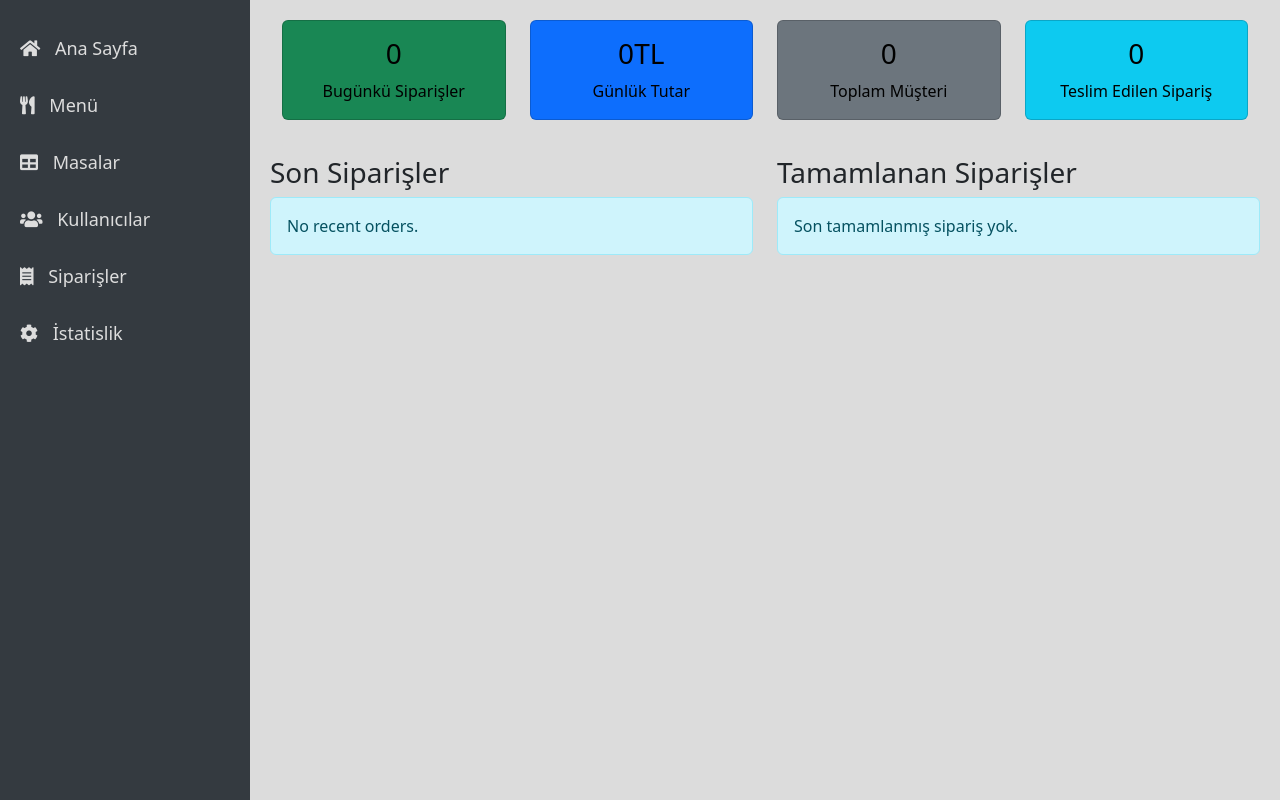
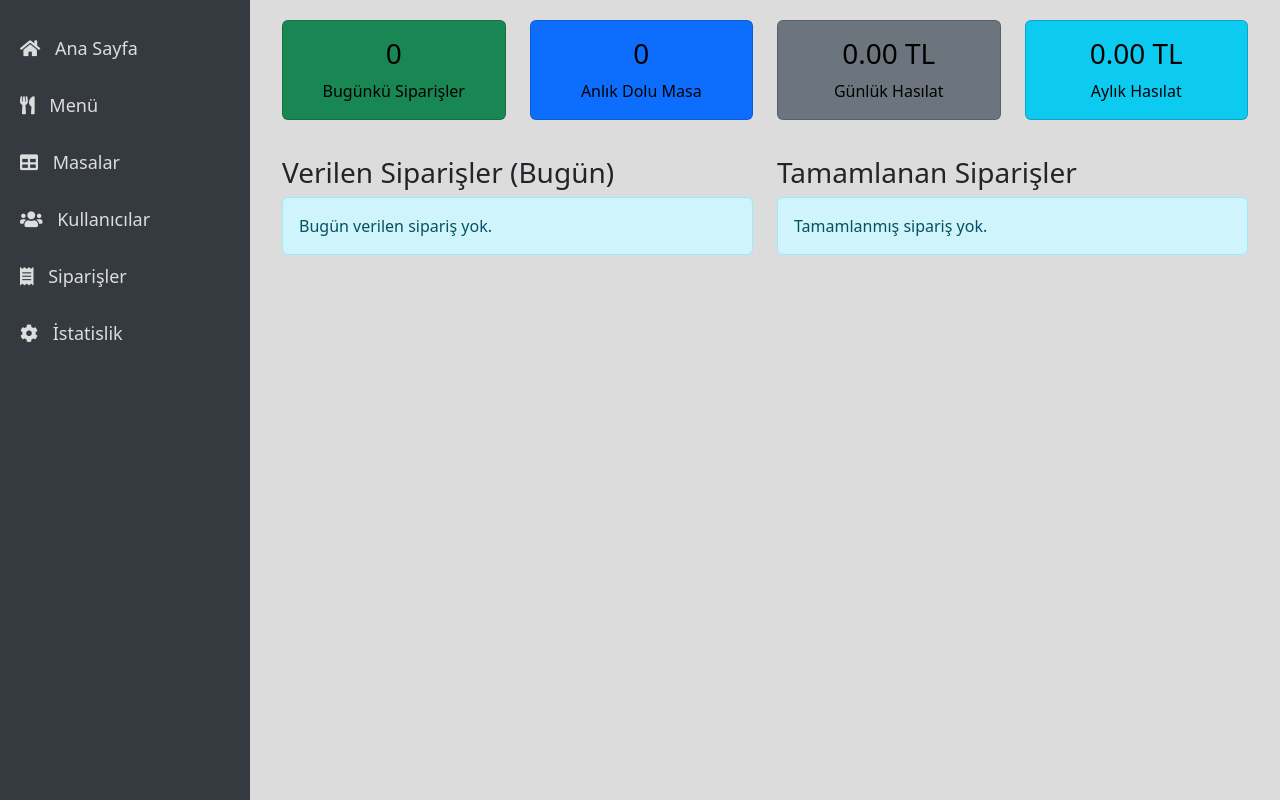
Before and after one commit to veyselemreyemlik/LokantaOtomasyon, a PHP site: page /admin/admin.php in a window 1280 px wide. Run offline with PHP 8.4, Linux system fonts and the light colour scheme; data that the repository does not hold is empty.

Commit message:
admin güncellemeleri

```diff
--- a/admin/admin.php
+++ b/admin/admin.php
@@ -4,82 +4,55 @@ include '../sidebar.php';
 
 session_start();
 
-// Masaları ve sipariş durumlarını veritabanından çekme
-$sql_active_tables = "SELECT t.table_id AS table_id, t.table_name, u.username AS waiter_name
-                      FROM tables t
-                      LEFT JOIN orders o ON t.table_id = o.table_id
-                      LEFT JOIN users u ON o.user_id = u.user_id
-                      WHERE o.status_number IS NOT NULL
-                      GROUP BY t.table_id, t.table_name, u.username";
+// Günlük sipariş sayısı
+$current_date = date('Y-m-d');
+$sql_today_orders = "SELECT COUNT(*) AS today_orders
+                     FROM orders
+                     WHERE DATE(created_at) = '$current_date'";
+$result_today_orders = $conn->query($sql_today_orders);
+
+if (!$result_today_orders) {
+    die("Sorgu hatası: " . $conn->error);
+}
+$today_orders_data = $result_today_orders->fetch_assoc();
+
+// Anlık dolu masa sayısı (status_number 0, 1 veya 2 olan masalar)
+$sql_active_tables = "SELECT COUNT(DISTINCT table_id) AS active_tables
+                      FROM orders
+                      WHERE status_number IN (0, 1, 2)";
 $result_active_tables = $conn->query($sql_active_tables);
 
 if (!$result_active_tables) {
     die("Sorgu hatası: " . $conn->error);
 }
+$active_tables_data = $result_active_tables->fetch_assoc();
 
-$sql_inactive_tables = "SELECT t.table_id AS table_id, t.table_name
-                        FROM tables t
-                        LEFT JOIN orders o ON t.table_id = o.table_id
-                        WHERE o.status_number IS NULL";
-$result_inactive_tables = $conn->query($sql_inactive_tables);
-
-if (!$result_inactive_tables) {
-    die("Sorgu hatası: " . $conn->error);
-}
-// Günlük sipariş sayısı ve toplam ücret
-$current_date = date('Y-m-d');
-$sql_daily_orders = "SELECT COUNT(*) AS total_orders, SUM(mi.price * od.piece) AS total_revenue
+// Günlük hasılat
+$sql_daily_revenue = "SELECT SUM(mi.price * od.piece) AS total_revenue
                       FROM orders o
                       JOIN order_details od ON o.order_id = od.order_id
                       JOIN menu_items mi ON od.menu_id = mi.menu_id
                       WHERE DATE(o.created_at) = '$current_date'";
-$result_daily_orders = $conn->query($sql_daily_orders);
+$result_daily_revenue = $conn->query($sql_daily_revenue);
 
-if (!$result_daily_orders) {
+if (!$result_daily_revenue) {
     die("Sorgu hatası: " . $conn->error);
 }
+$daily_revenue_data = $result_daily_revenue->fetch_assoc();
 
-$daily_orders_data = $result_daily_orders->fetch_assoc();
+// Aylık hasılat
+$current_month = date('Y-m');
+$sql_monthly_revenue = "SELECT SUM(mi.price * od.piece) AS total_revenue
+                        FROM orders o
+                        JOIN order_details od ON o.order_id = od.order_id
+                        JOIN menu_items mi ON od.menu_id = mi.menu_id
+                        WHERE DATE_FORMAT(o.created_at, '%Y-%m') = '$current_month'";
+$result_monthly_revenue = $conn->query($sql_monthly_revenue);
 
-// Toplam sipariş sayısı
-$sql_total_orders = "SELECT COUNT(*) AS total_orders FROM orders";
-$result_total_orders = $conn->query($sql_total_orders);
-if (!$result_total_orders) {
+if (!$result_monthly_revenue) {
     die("Sorgu hatası: " . $conn->error);
 }
-$total_orders_data = $result_total_orders->fetch_assoc();
-
-// Bugünkü sipariş sayısı
-$sql_today_orders = "SELECT COUNT(*) AS today_orders FROM orders WHERE DATE(created_at) = '$current_date'";
-$result_today_orders = $conn->query($sql_today_orders);
-if (!$result_today_orders) {
-    die("Sorgu hatası: " . $conn->error);
-}
-$today_orders_data = $result_today_orders->fetch_assoc();
-
-// Toplam müşteri sayısı
-$sql_total_customers = "SELECT COUNT(DISTINCT user_id) AS total_customers FROM orders";
-$result_total_customers = $conn->query($sql_total_customers);
-if (!$result_total_customers) {
-    die("Sorgu hatası: " . $conn->error);
-}
-$total_customers_data = $result_total_customers->fetch_assoc();
-
-// Toplam teslim edilen sipariş sayısı
-$sql_total_delivered = "SELECT COUNT(*) AS total_delivered FROM orders WHERE status_number = 'delivered'";
-$result_total_delivered = $conn->query($sql_total_delivered);
-if (!$result_total_delivered) {
-    die("Sorgu hatası: " . $conn->error);
-}
-$total_delivered_data = $result_total_delivered->fetch_assoc();
-
-/* Toplam rezervasyon sayısı
-$sql_total_reservation = "SELECT COUNT(*) AS total_reservation FROM reservations";
-$result_total_reservation = $conn->query($sql_total_reservation);
-if (!$result_total_reservation) {
-    die("Sorgu hatası: " . $conn->error);
-}
-$total_reservation_data = $result_total_reservation->fetch_assoc();*/
+$monthly_revenue_data = $result_monthly_revenue->fetch_assoc();
 ?>
 
 <body style="background-color:gainsboro">
@@ -96,79 +69,119 @@ $total_reservation_data = $result_total_reservation->fetch_assoc();*/
             <div class="col-md-3">
                 <div class="card text-center bg-primary text-black mb-3">
                     <div class="card-body">
-                        <h3 class="card-title"><?php echo number_format($daily_orders_data['total_revenue']); ?>TL
-                        </h3>
-                        <p class="card-text">Günlük Tutar</p>
+                        <h3 class="card-title"><?php echo $active_tables_data['active_tables']; ?></h3>
+                        <p class="card-text">Anlık Dolu Masa</p>
                     </div>
                 </div>
             </div>
             <div class="col-md-3">
                 <div class="card text-center bg-secondary text-black mb-3">
                     <div class="card-body">
-                        <h3 class="card-title"><?php echo $total_customers_data['total_customers']; ?></h3>
-                        <p class="card-text">Toplam Müşteri</p>
+                        <h3 class="card-title"><?php echo number_format($daily_revenue_data['total_revenue'], 2); ?> TL
+                        </h3>
+                        <p class="card-text">Günlük Hasılat</p>
                     </div>
                 </div>
             </div>
             <div class="col-md-3">
                 <div class="card text-center bg-info text-black mb-3">
                     <div class="card-body">
-                        <h3 class="card-title"><?php echo $total_delivered_data['total_delivered']; ?></h3>
-                        <p class="card-text">Teslim Edilen Sipariş</p>
+                        <h3 class="card-title"><?php echo number_format($monthly_revenue_data['total_revenue'], 2); ?>
+                            TL</h3>
+                        <p class="card-text">Aylık Hasılat</p>
+                    </div>
                 </div>
             </div>
         </div>
 
-        </div>
-
-
-    </div>
+        <!-- Son Siparişler -->
         <div class="row" style="margin-top: 20px;">
-        <!-- Latest Order -->
+            <!-- Verilen Siparişler -->
             <div class="col-md-6">
-            <h3>Son Siparişler</h3>
+                <h3>Verilen Siparişler (Bugün)</h3>
                 <div class="list-group">
                     <?php
-                $sql_latest_orders = "SELECT * FROM orders ORDER BY created_at DESC LIMIT 5";
+                    $sql_latest_orders = "SELECT o.order_id, t.table_name, DATE_FORMAT(o.created_at, '%H:%i') AS created_at
+                                          FROM orders o
+                                          JOIN tables t ON o.table_id = t.table_id
+                                          WHERE DATE(o.created_at) = '$current_date' AND o.status_number IN (0, 1, 2)
+                                          ORDER BY o.created_at DESC
+                                          LIMIT 5";
                     $result_latest_orders = $conn->query($sql_latest_orders);
                     if ($result_latest_orders && $result_latest_orders->num_rows > 0) {
                         while ($row = $result_latest_orders->fetch_assoc()) {
-                        echo '<a href="#" class="list-group-item list-group-item-action">';
-                        echo '<small> Order ID: ' . $row['id'] . ' | Table No: ' . $row['table_id'] . ' | Time: ' . $row['created_at'] . '</small>';
+                            echo '<a href="#" class="list-group-item list-group-item-action order-link" data-order-id="' . $row['order_id'] . '">';
+                            echo '<small> Sipariş Numarası: ' . $row['order_id'] . ' | Masa: ' . $row['table_name'] . ' | Saat: ' . $row['created_at'] . '</small>';
                             echo '</a>';
                         }
                     } else {
-                    echo '<div class="alert alert-info">No recent orders.</div>';
+                        echo '<div class="alert alert-info">Bugün verilen sipariş yok.</div>';
                     }
                     ?>
                 </div>
             </div>
 
-        <!-- Latest Online Order -->
-        <!-- Latest Completed Orders -->
+            <!-- Tamamlanan Siparişler -->
             <div class="col-md-6">
                 <h3>Tamamlanan Siparişler</h3>
                 <div class="list-group">
                     <?php
-                $sql_latest_completed_orders = "SELECT * FROM orders WHERE status_number = 'delivered' ORDER BY created_at DESC LIMIT 5";
-                $result_latest_completed_orders = $conn->query($sql_latest_completed_orders);
-                if ($result_latest_completed_orders && $result_latest_completed_orders->num_rows > 0) {
-                    while ($row = $result_latest_completed_orders->fetch_assoc()) {
-                        echo '<a href="#" class="list-group-item list-group-item-action">';
-                        echo '<small>Order No.: (' . $row['id'] . ') | Table No: ' . $row['table_no'] . ' | Time: ' . $row['created_at'] . '</small>';
+                    $sql_completed_orders = "SELECT o.order_id, t.table_name, DATE_FORMAT(o.created_at, '%H:%i') AS created_at
+                                             FROM orders o
+                                             JOIN tables t ON o.table_id = t.table_id
+                                             WHERE o.status_number = 3
+                                             ORDER BY o.created_at DESC
+                                             LIMIT 5";
+                    $result_completed_orders = $conn->query($sql_completed_orders);
+                    if ($result_completed_orders && $result_completed_orders->num_rows > 0) {
+                        while ($row = $result_completed_orders->fetch_assoc()) {
+                            echo '<a href="#" class="list-group-item list-group-item-action order-link" data-order-id="' . $row['order_id'] . '">';
+                            echo '<small> Sipariş Numarası: ' . $row['order_id'] . ' | Masa: ' . $row['table_name'] . ' | Saat: ' . $row['created_at'] . '</small>';
                             echo '</a>';
                         }
                     } else {
-                    echo '<div class="alert alert-info">Son tamamlanmış sipariş yok.</div>';
+                        echo '<div class="alert alert-info">Tamamlanmış sipariş yok.</div>';
                     }
                     ?>
                 </div>
             </div>
-        <div class="col-md-4">
+        </div>
+    </div>
 
+    <!-- Modal -->
+    <div class="modal fade" id="orderModal" tabindex="-1" aria-labelledby="orderModalLabel" aria-hidden="true">
+        <div class="modal-dialog">
+            <div class="modal-content">
+                <div class="modal-header">
+                    <h5 class="modal-title" id="orderModalLabel">Sipariş Detayları</h5>
+                    <button type="button" class="btn-close" data-bs-dismiss="modal" aria-label="Close"></button>
+                </div>
+                <div class="modal-body">
+                    <!-- Sipariş detayları burada gösterilecek -->
+                </div>
+                <div class="modal-footer">
+                    <button type="button" class="btn btn-secondary" data-bs-dismiss="modal">Kapat</button>
+                </div>
             </div>
         </div>
     </div>
 </body>
+
 <script src="https://code.jquery.com/jquery-3.6.0.min.js"></script>
-<script src="https://cdn.jsdelivr.net/npm/bootstrap@5
+<script src="https://cdn.jsdelivr.net/npm/bootstrap@5"></script>
+<script>
+$(document).ready(function() {
+    $('.order-link').click(function() {
+        var orderId = $(this).data('order-id');
+        $.ajax({
+            url: 'get_order_details.php',
+            method: 'POST',
+            data: { order_id: orderId },
+            success: function(response) {
+                $('#orderModal .modal-body').html(response);
+                $('#orderModal').modal('show');
+            }
+        });
+    });
+});
+</script>
--- a/statistics/statistics.php
+++ b/statistics/statistics.php
@@ -89,7 +89,7 @@ $months = ["Ocak", "Şubat", "Mart", "Nisan", "Mayıs", "Haziran", "Temmuz", "A
                 $sql4 = "SELECT u.username as username, COUNT(o.order_id) as order_count
                         FROM orders o
                         INNER JOIN users u ON o.user_id = u.user_id
-                        WHERE o.status_number = '3' AND YEAR(o.created_at) = YEAR(CURDATE())
+                        WHERE o.status_number = '3' AND DATE(o.created_at) = DATE(CURDATE())
                         GROUP BY u.username";
 
                 $result4 = $conn->query($sql4);
```
Also changed, not shown: admin/get_order_details.php (added, +34 -0 lines), order/order.php (+25 -7 lines). Lines whose indentation alone changed are shown as unchanged.
